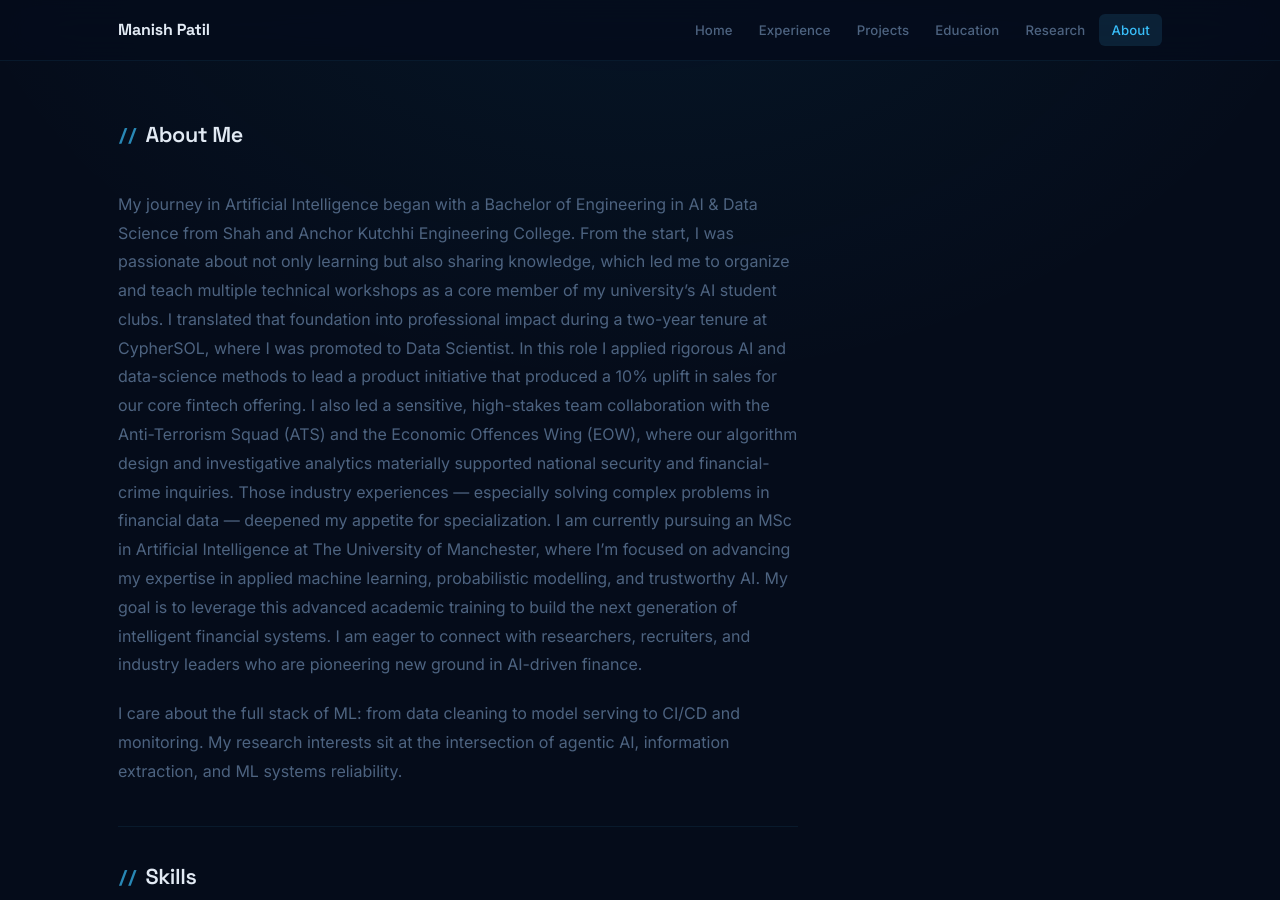
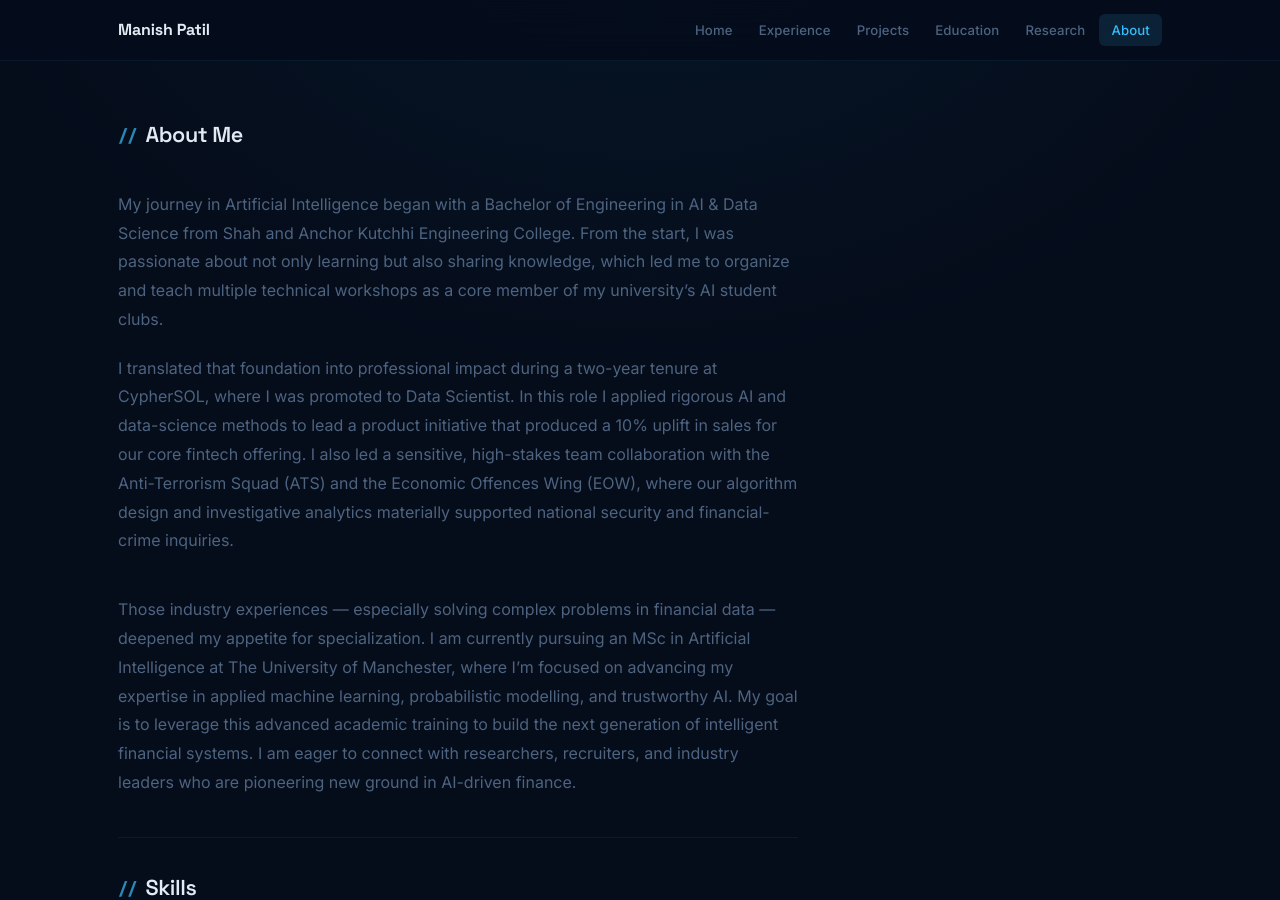
Before and after one commit to Manya009/Manya009.github.io, a Jekyll site: the page built from about.md, in a window 1280 px wide and 900 px high. Built offline with Jekyll 4.4.1, drawn with Linux system fonts in a browser that asks for light colours.

Commit message:
icon added

```diff
--- a/_layouts/default.html
+++ b/_layouts/default.html
@@ -5,6 +5,7 @@
   <meta name="viewport" content="width=device-width, initial-scale=1.0">
   <title>{{ page.title }} | Manish Patil</title>
   <meta name="description" content="{{ site.description }}">
+  <link rel="icon" type="image/svg+xml" href="/favicon.svg">
   <link rel="stylesheet" href="/assets/css/style.css">
 </head>
 <body>
--- a/_layouts/home.html
+++ b/_layouts/home.html
@@ -5,6 +5,7 @@
   <meta name="viewport" content="width=device-width, initial-scale=1.0">
   <title>{{ page.title }} | Manish Patil</title>
   <meta name="description" content="{{ site.description }}">
+  <link rel="icon" type="image/svg+xml" href="/favicon.svg">
   <link rel="stylesheet" href="/assets/css/style.css">
 </head>
 <body>
--- a/_layouts/page.html
+++ b/_layouts/page.html
@@ -5,6 +5,8 @@
   <meta name="viewport" content="width=device-width, initial-scale=1.0">
   <title>{{ page.title }} | Manish Patil</title>
   <meta name="description" content="{{ site.description }}">
+  <link rel="icon" type="image/svg+xml" href="/favicon.svg">
+  <link rel="stylesheet" href="/assets/css/style.css">
 </head>
 <body>
   {{ content }}
--- a/about.md
+++ b/about.md
@@ -32,18 +32,18 @@ permalink: /about/
 
       <p style="color:var(--muted); line-height:1.8; margin-bottom:20px;">
         My journey in Artificial Intelligence began with a Bachelor of Engineering in AI & Data Science from Shah and Anchor Kutchhi Engineering College. From the start, I was passionate about not only learning but also sharing knowledge, which led me to organize and teach multiple technical workshops as a core member of my university’s AI student clubs.
-
+        <p style="color:var(--muted); line-height:1.8; margin-bottom:40px;">
         I translated that foundation into professional impact during a two-year tenure at CypherSOL, where I was promoted to Data Scientist. In this role I applied rigorous AI and data-science methods to lead a product initiative that produced a 10% uplift in sales for our core fintech offering. I also led a sensitive, high-stakes team collaboration with the Anti-Terrorism Squad (ATS) and the Economic Offences Wing (EOW), where our algorithm design and investigative analytics materially supported national security and financial-crime inquiries.
+        </p>
+        <p style="color:var(--muted); line-height:1.8; margin-bottom:40px;">
 
         Those industry experiences — especially solving complex problems in financial data — deepened my appetite for specialization. I am currently pursuing an MSc in Artificial Intelligence at The University of Manchester, where I’m focused on advancing my expertise in applied machine learning, probabilistic modelling, and trustworthy AI.
 
         My goal is to leverage this advanced academic training to build the next generation of intelligent financial systems. I am eager to connect with researchers, recruiters, and industry leaders who are pioneering new ground in AI-driven finance.
+        </p>
 
       </p>
-      <p style="color:var(--muted); line-height:1.8; margin-bottom:40px;">
-        I care about the full stack of ML: from data cleaning to model serving to CI/CD and monitoring.
-        My research interests sit at the intersection of agentic AI, information extraction, and ML systems reliability.
-      </p>
+
 
       <!-- Skills -->
       <div class="section-header" style="border-top:1px solid var(--border); padding-top:32px; margin-top:0;">
```
Also changed, not shown: favicon.svg (added).
